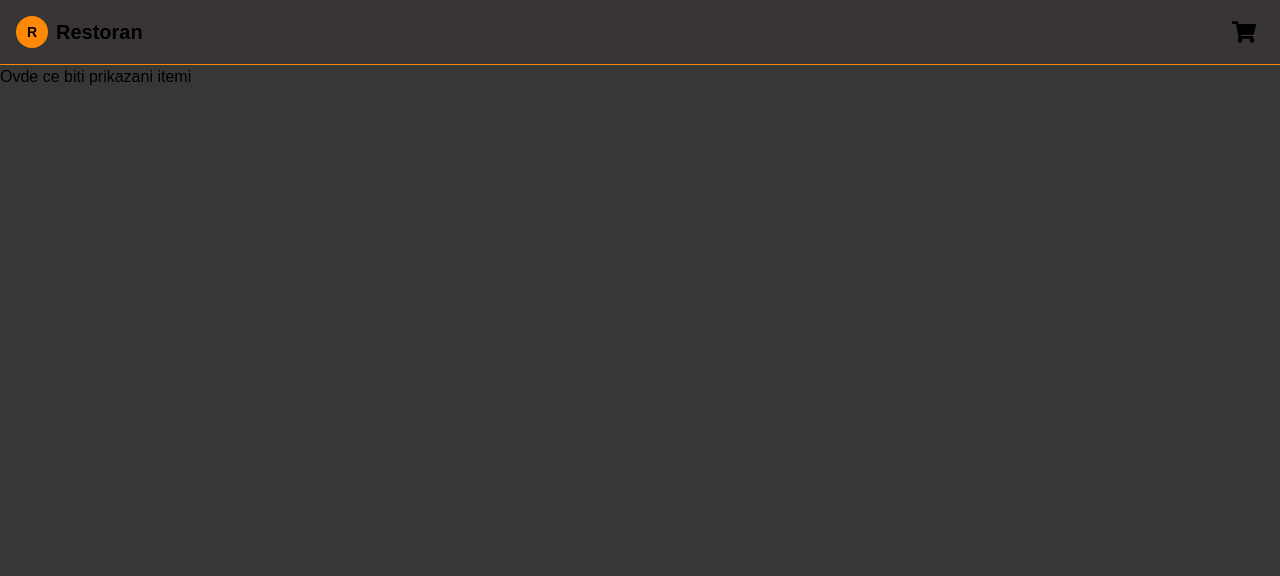
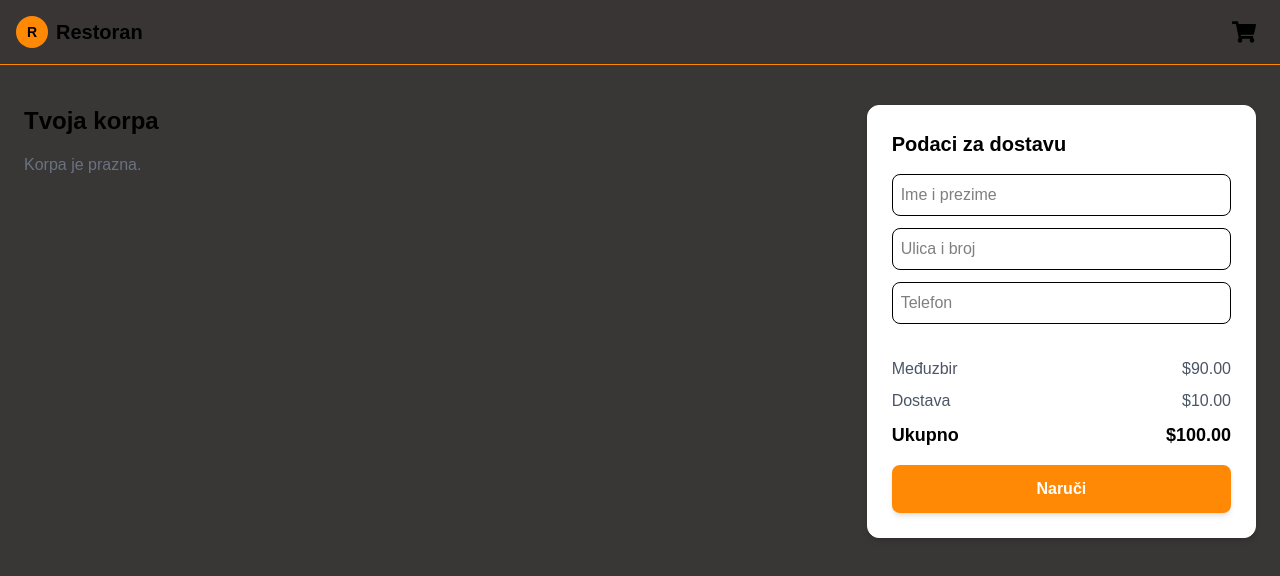
Before and after one commit to Veljko03/ordering-app, a Next.js app: page /cart in a window 1280 px wide. Shown: the top 576 px of the page. Built offline with nearby package versions, Linux system fonts and the light colour scheme.

Commit message:
fixed dispaying items in cart

```diff
--- a/app/cart/page.js
+++ b/app/cart/page.js
@@ -2,14 +2,123 @@
 import Header from "@/components/Header";
 import { CartContext } from "../context/CartContext";
 import { useContext } from "react";
+import { FaMinus, FaPlug, FaPlus, FaTrash } from "react-icons/fa";
 
 export default function Cart() {
   const { itemsInCart, setItemsInCart } = useContext(CartContext);
+  const deliveryFee = 10;
+  const total = 100;
+  const subtotal = 90;
+  console.log("CCCCCCCC ", itemsInCart);
 
   return (
-    <div className="min-h-screen bg-background">
+    <div>
       <Header />
-      <h1 className="text-black">Ovde ce biti prikazani itemi</h1>
+
+      <div className="container mx-auto px-6 py-10 grid grid-cols-1 lg:grid-cols-3 gap-8">
+        {/* Left side - Cart items */}
+        <div className="lg:col-span-2 space-y-4">
+          <h1 className="text-2xl font-bold text-black">Tvoja korpa</h1>
+
+          {itemsInCart.length === 0 ? (
+            <p className="text-gray-500">Korpa je prazna.</p>
+          ) : (
+            itemsInCart.map((obj) => (
+              <div
+                key={obj.item._id}
+                className="flex items-center gap-4 p-4 bg-white rounded-xl shadow-sm border"
+              >
+                <img
+                  src={obj.item.imageUrl}
+                  alt={obj.item.name}
+                  className="w-20 h-20 object-cover rounded-lg"
+                />
+                <div className="flex-1 text-black">
+                  <h2 className="font-semibold text-lg">{obj.item.name}</h2>
+                  <p className="text-gray-500 text-sm">
+                    {obj?.size != "undefined" && obj?.size?.size}{" "}
+                    {obj.addons?.length > 0 &&
+                      `+ ${obj.addons.map((a) => a.name).join(", ")}`}
+                  </p>
+                  <p className="font-medium text-green-500">
+                    ${obj.pricePerItem}
+                  </p>
+                </div>
+
+                {/* Quantity controls */}
+                <div className="flex items-center gap-2">
+                  <button
+                    //onClick={() => updateQuantity(item._id, -1)}
+                    className="w-8 h-8 flex items-center justify-center rounded-full bg-gray-300 hover:bg-gray-300"
+                  >
+                    <FaMinus className="w-3 h-3" />
+                  </button>
+                  <span className="min-w-[2rem] text-center">
+                    {obj.quantity}
+                  </span>
+                  <button
+                    onClick={() => updateQuantity(item._id, 1)}
+                    className="w-8 h-8 flex items-center justify-center rounded-full bg-orange-400 hover:bg-orange-500 text-white"
+                  >
+                    <FaPlus className="w-3 h-3" />
+                  </button>
+                </div>
+
+                {/* Remove */}
+                <button
+                  onClick={() => removeItem(item._id)}
+                  className="ml-4 text-gray-400 hover:text-red-500"
+                >
+                  <FaTrash />
+                </button>
+              </div>
+            ))
+          )}
+        </div>
+
+        {/* Right side - Checkout */}
+        <div className="bg-white p-6 rounded-xl shadow-md border h-fit sticky top-10 space-y-4">
+          <h2 className="text-xl font-semibold text-black">
+            Podaci za dostavu
+          </h2>
+          <form className="space-y-3 text-black">
+            <input
+              type="text"
+              placeholder="Ime i prezime"
+              className="w-full border rounded-lg p-2 text-black"
+            />
+            <input
+              type="text"
+              placeholder="Ulica i broj"
+              className="w-full border rounded-lg p-2"
+            />
+            <input
+              type="text"
+              placeholder="Telefon"
+              className="w-full border rounded-lg p-2"
+            />
+          </form>
+
+          <div className="space-y-2 pt-4 border-t">
+            <div className="flex justify-between text-gray-600">
+              <span>Međuzbir</span>
+              <span>${subtotal.toFixed(2)}</span>
+            </div>
+            <div className="flex justify-between text-gray-600">
+              <span>Dostava</span>
+              <span>${deliveryFee.toFixed(2)}</span>
+            </div>
+            <div className="flex justify-between font-bold text-lg text-black">
+              <span>Ukupno</span>
+              <span>${total.toFixed(2)}</span>
+            </div>
+          </div>
+
+          <button className="w-full bg-orange-400 hover:bg-orange-500 text-white font-semibold py-3 rounded-lg shadow-md transition-colors duration-200">
+            Naruči
+          </button>
+        </div>
+      </div>
     </div>
   );
 }
--- a/components/ItemModal.js
+++ b/components/ItemModal.js
@@ -49,11 +49,19 @@ const ItemModal = ({ item, isOpen, onClose }) => {
     );
   };
   const handleAddToCart = () => {
+    const sizee = item?.sizes?.find((s) => s._id === selectedSize);
+    const addons = [];
+    selectedAddons.forEach((addonId) => {
+      const a = item?.addons?.find((a) => a._id === addonId);
+      if (a) addons.push(a);
+    });
+
     const newItemForCart = {
       item,
       quantity,
-      addons: selectedAddons,
-      size: selectedSize,
+      pricePerItem: costPerItem,
+      addons: addons,
+      size: sizee,
     };
     setItemsInCart([...itemsInCart, newItemForCart]);
     handleClose();
```
